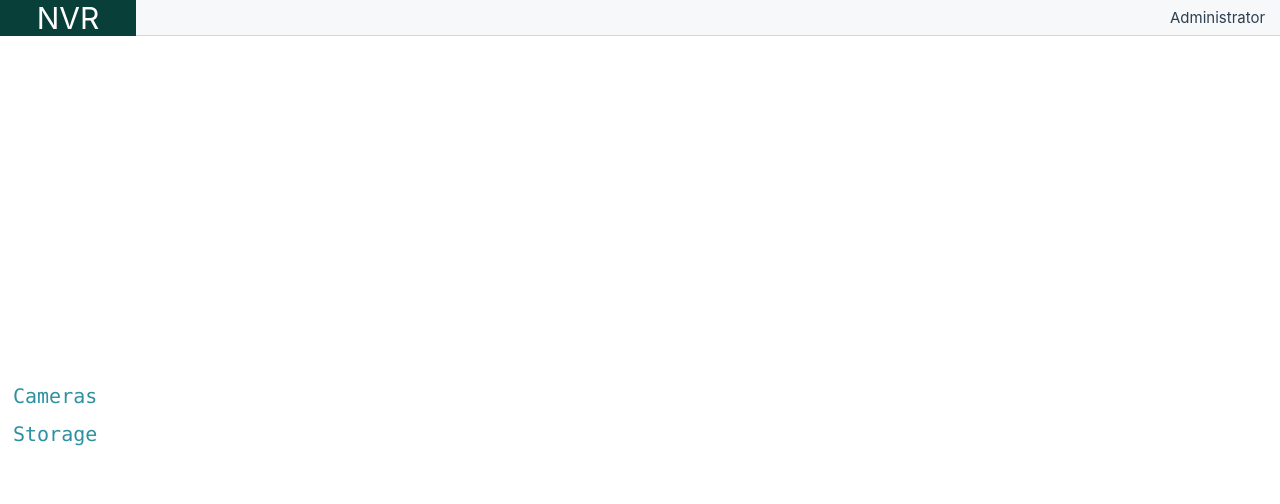
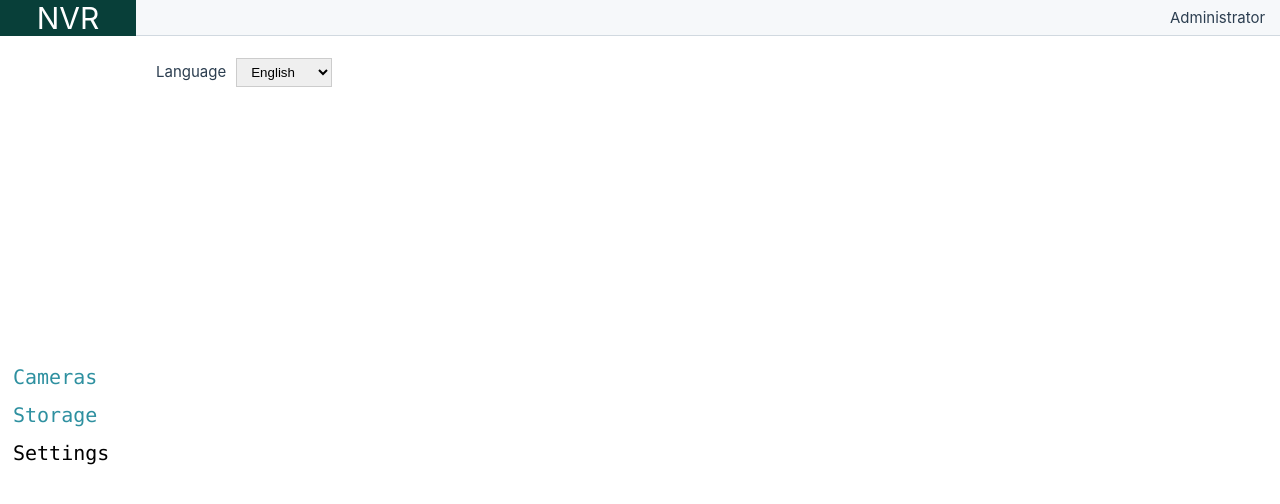
Before and after one commit to sigcn/nvr, a Vue app in the folder ui/: page /settings in a window 1280 px wide. Shown: the top 504 px of the page. Built offline with nearby package versions, Linux system fonts and the light colour scheme; sample sign-in values are in the browser's storage.

Commit message:
ui: add Settings view

```diff
--- a/ui/package.json
+++ b/ui/package.json
@@ -14,6 +14,7 @@
     "lodash": "^4.17.21",
     "mpegts.js": "^1.7.3",
     "vue": "^3.5.12",
+    "vue-i18n": "^10.0.4",
     "vue-router": "^4.4.5",
     "vue3-slot-calendar": "^3.0.3"
   },
--- /dev/null
+++ b/ui/src/i18n.js
@@ -0,0 +1,35 @@
+import Settings from './views/Settings.vue'
+
+export default {
+  en: {
+    signin: {
+      toconsole: 'Sign in to console',
+      username: 'Username',
+      password: 'Password',
+      signin: 'Sign in',
+      signningin: 'Signning in',
+      signout: 'Sign out',
+    },
+    nav: {
+      cameras: 'Cameras',
+      storage: 'Storage',
+      settings: 'Settings',
+      lang: 'Language',
+    },
+  },
+  zh: {
+    signin: {
+      username: '用户名',
+      password: '密码',
+      signin: '登录',
+      signningin: '进入中...',
+      signout: '登出',
+    },
+    nav: {
+      cameras: '摄像头',
+      storage: '存储',
+      settings: '设置',
+      lang: '语言',
+    },
+  },
+}
--- a/ui/src/main.js
+++ b/ui/src/main.js
@@ -1,11 +1,20 @@
 import './assets/main.css'
 
 import { createApp } from 'vue'
+import { createI18n } from 'vue-i18n'
+import lang from '@/i18n'
 import App from './App.vue'
 import router from './router'
 
+const i18n = createI18n({
+  legacy: false,
+  fallbackLocale: 'en',
+  locale: localStorage.getItem('lang') || 'en',
+  messages: lang,
+})
 const app = createApp(App)
 
+app.use(i18n)
 app.use(router)
 
 app.mount('#app')
--- a/ui/src/router/index.js
+++ b/ui/src/router/index.js
@@ -23,6 +23,11 @@ const router = createRouter({
       name: 'storage',
       component: () => import('../views/Storage.vue'),
     },
+    {
+      path: '/settings',
+      name: 'settings',
+      component: () => import('../views/Settings.vue'),
+    },
   ],
 })
 
--- a/ui/src/views/Main.vue
+++ b/ui/src/views/Main.vue
@@ -23,15 +23,24 @@ async function signout() {
       <div class="user" @click="slideMenu">
         <span>Administrator</span>
         <ul class="menu" v-if="profileMenu">
-          <li @click="signout"><a href="javascript:;">Sign out</a></li>
+          <li @click="signout">
+            <a href="javascript:;">{{ $t('signin.signout') }}</a>
+          </li>
         </ul>
       </div>
     </div>
     <div class="main">
       <nav>
         <ul>
-          <li><RouterLink to="/cameras">Cameras</RouterLink></li>
-          <li><RouterLink to="/storage">Storage</RouterLink></li>
+          <li>
+            <RouterLink to="/cameras">{{ $t('nav.cameras') }}</RouterLink>
+          </li>
+          <li>
+            <RouterLink to="/storage">{{ $t('nav.storage') }}</RouterLink>
+          </li>
+          <li>
+            <RouterLink to="/settings">{{ $t('nav.settings') }}</RouterLink>
+          </li>
         </ul>
       </nav>
       <div class="content"><RouterView /></div>
--- /dev/null
+++ b/ui/src/views/Settings.vue
@@ -0,0 +1,41 @@
+<script setup>
+import { watch } from 'vue'
+import { useI18n } from 'vue-i18n'
+
+const { locale } = useI18n
+
+watch(locale, lang => {
+  localStorage.setItem('lang', lang)
+})
+</script>
+<template>
+  <div class="language">
+    <div class="line">
+      <div class="key">{{ $t('nav.lang') }}</div>
+      <div class="value">
+        <select v-model="$i18n.locale">
+          <option value="zh">简体中文</option>
+          <option value="en">English</option>
+        </select>
+      </div>
+    </div>
+  </div>
+</template>
+<style scoped>
+.language {
+  padding: 20px;
+}
+.line {
+  display: flex;
+  line-height: 32px;
+}
+.key {
+  margin-right: 10px;
+}
+
+select,
+option {
+  border: 1px solid #ccc;
+  padding: 5px 10px;
+}
+</style>
--- a/ui/src/views/Signin.vue
+++ b/ui/src/views/Signin.vue
@@ -1,9 +1,11 @@
 <script setup>
 import { ref } from 'vue'
 import http from '../http'
+import { useI18n } from 'vue-i18n'
 
+const { t } = useI18n()
 const errtips = ref('')
-const btnText = ref('Sign in')
+const btnText = ref(t('signin.signin'))
 const idText = ref('')
 const passwordText = ref('')
 const idInput = ref()
@@ -19,12 +21,12 @@ async function signIn() {
     return
   }
   errtips.value = ''
-  btnText.value = 'Signning in'
+  btnText.value = t('signin.signningin')
   let r = await http.post('/v1/api/keys', {
     body: { id: idText.value, password: passwordText.value },
   })
   console.log(r)
-  btnText.value = 'Sign in'
+  btnText.value = t('signin.signin')
   if (r.code != 0) {
     errtips.value = r.msg
     return
@@ -42,10 +44,10 @@ async function signIn() {
     </div>
     <div class="right-side">
       <div>
-        <h2>Sign in to console</h2>
+        <h2>{{ $t('signin.toconsole') }}</h2>
         <div class="login-form">
           <div>
-            <label>Username</label>
+            <label>{{ $t('signin.username') }}</label>
             <input
               ref="idInput"
               @keydown.enter="signIn"
@@ -55,7 +57,7 @@ async function signIn() {
             />
           </div>
           <div>
-            <label>Password</label>
+            <label>{{ $t('signin.password') }}</label>
             <input
               ref="passwordInput"
               @keydown.enter="signIn"
--- a/ui/src/views/Storage.vue
+++ b/ui/src/views/Storage.vue
@@ -36,9 +36,7 @@ async function loadStat() {
         other
       </div>
       <div class="type free" :style="`flex: ${stat.volume_free};`">
-        free ({{
-          new Number(stat.volume_free / 1024 / 1024 / 1024).toFixed(2)
-        }}
+        free ({{ new Number(stat.volume_free / 1024 / 1024 / 1024).toFixed(2) }}
         GiB)
       </div>
     </div>
```
Also changed, not shown: 1 other file (tests, documents, lock files or other folders).
